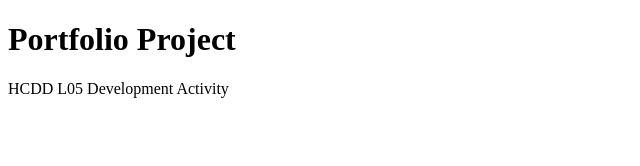
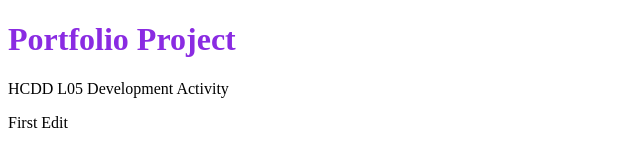
Before and after one commit to alexa-henn/HCDD-project, a plain HTML site: page index.html in a window 1280 px wide. Shown: the whole page, without its empty margins (0-640 px from the left). Drawn offline with Linux system fonts and the light colour scheme.

Commit message:
Updated heading color

```diff
--- a/index.html
+++ b/index.html
@@ -4,8 +4,9 @@
         <title>Portfolio Project</title>
     </head>
     <body>
-        <h1>Portfolio Project</h1>
+        <h1 style="color: blueviolet;">Portfolio Project</h1>
         <p>HCDD L05 Development Activity</p>
+        <p>First Edit</p>
     </body>
 
 </html>
```
